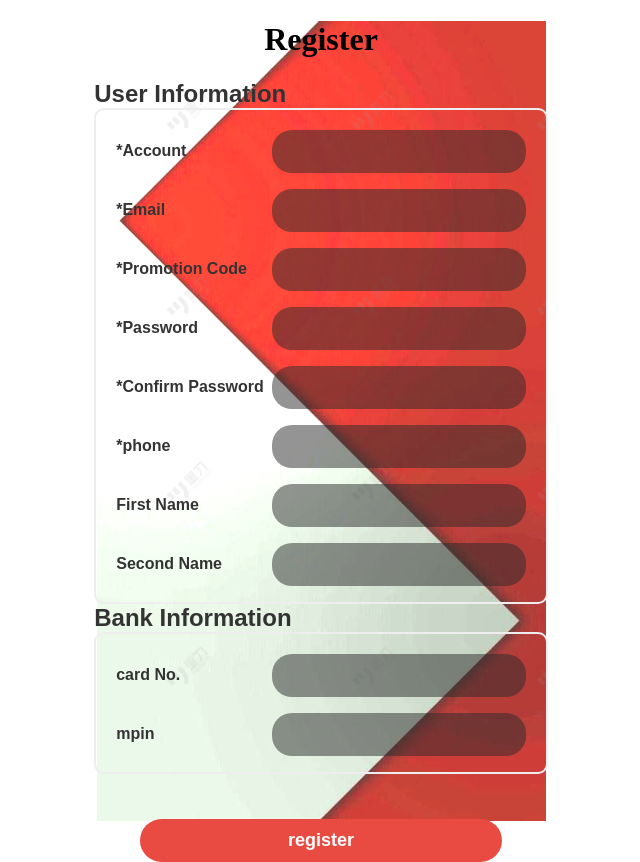
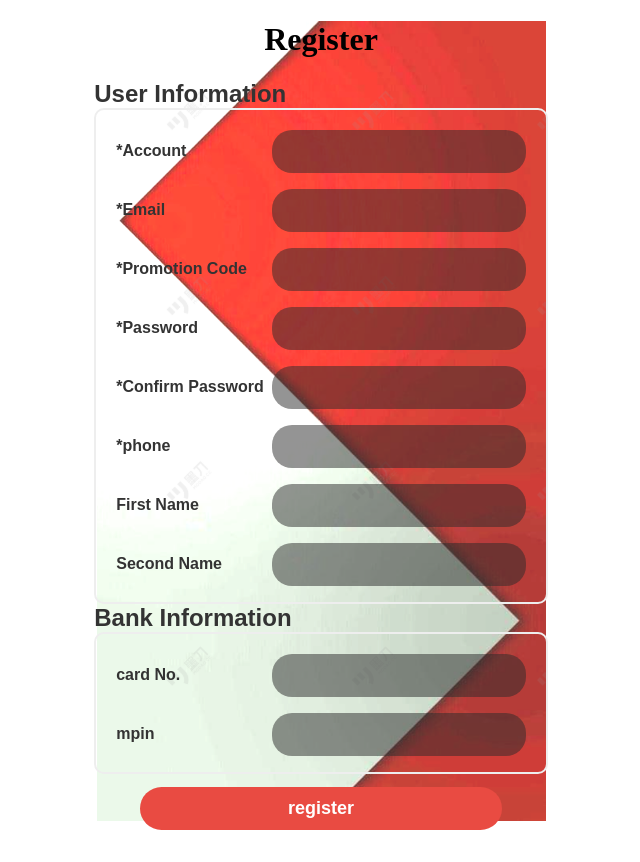
Before and after one commit to pangliu/RecatWebTest, a React (Vite) app: page / in a window 1280 px wide. Shown: the whole page, without its empty margins (319-959 px from the left). After the commit the page ends 830 px from the top, so only its background shows below. Built offline with nearby package versions, Linux system fonts and the light colour scheme.

Commit message:
[feature]增加判斷註冊 api

```diff
--- a/package.json
+++ b/package.json
@@ -7,10 +7,13 @@
     "dev": "vite",
     "build": "vite build",
     "lint": "eslint .",
-    "preview": "vite preview"
+    "preview": "vite preview",
+    "predeploy": "npm run build",
+    "deploy": "gh-pages -d dist"
   },
   "dependencies": {
     "axios": "^1.7.9",
+    "gh-pages": "^6.2.0",
     "react": "^18.3.1",
     "react-dom": "^18.3.1"
   },
--- a/src/App.css
+++ b/src/App.css
@@ -58,7 +58,7 @@
 .submit-btn {
     margin-left: 10%;
     margin-right: 10%;
-    margin-top: 10%;
+    margin-top: 3%;
     padding-top: 10px;
     padding-bottom: 10px;
     border-radius: 25px;
--- a/src/RegistrationPage.jsx
+++ b/src/RegistrationPage.jsx
@@ -26,7 +26,7 @@
 
     const handleChange = (e) => {
         const { name, value } = e.target;
-        console.log("handleChange name: ", name, ' + value: ', value)
+        // console.log("handleChange name: ", name, ' + value: ', value)
         setFormData({
             ...formData,
             [name]: value
@@ -37,16 +37,18 @@
         event.preventDefault();
         console.log('Form submitted:', formData);
         // Add form submission logic here
+        // 先判斷 confirm password 是否與 password 相同
+        if(formData.confirmPassword != formData.password) {
+            alert('The passwords do not match, please double-check.')
+            return
+        }
         axios.post(
             'https://run.mocky.io/v3/bc0997ca-458a-478c-b9f5-efbaa306ff8d',
             formData)
         .then(response => {
             setResponse(response.data)
-            // setResponse(response.data);
-
-            var code = resp.result.regist
-            console.log('resp code: ', code)
-            // alert('response code: ', code);
+            console.log(response.data)
+            console.log(response.data.code)
         })
         .catch(error => {
             alert('error: ', error);
```
Also changed, not shown: 1 other file (tests, documents, lock files or other folders).
